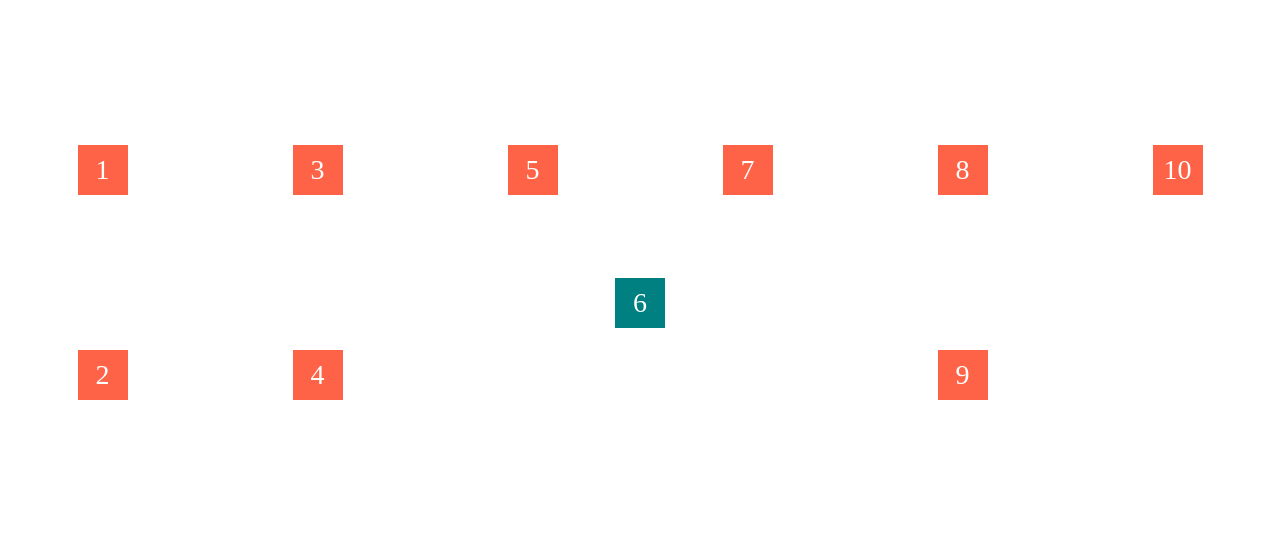
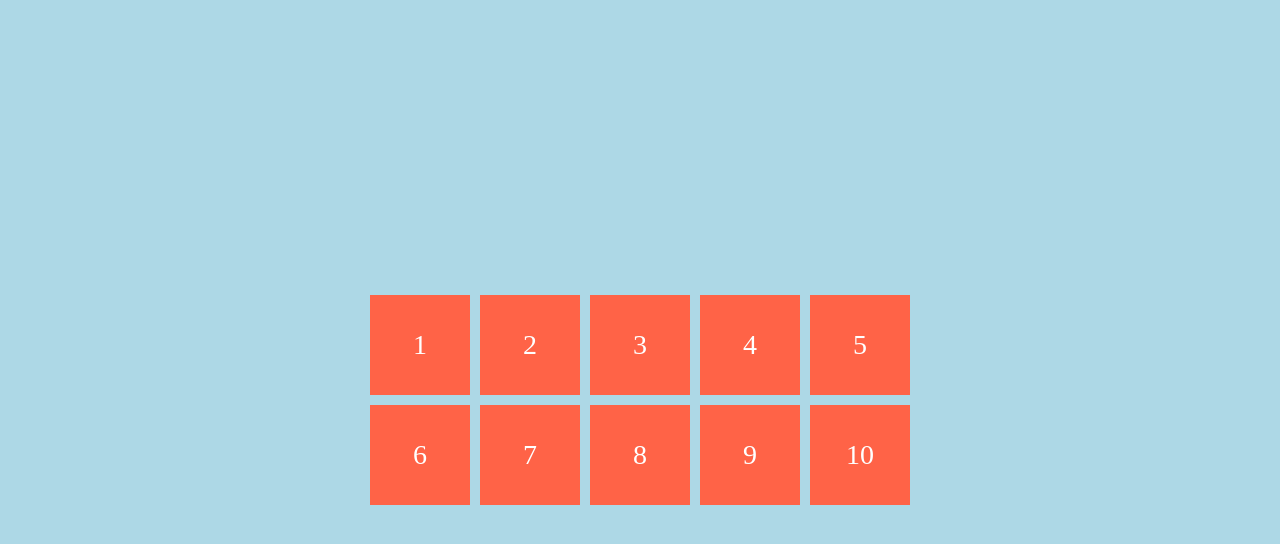
Before and after one commit to psoyeongg/css-Layout, a website built with Vite: page index.html in a window 1280 px wide. Built offline with nearby package versions, Linux system fonts and the light colour scheme.

Commit message:
Align and Justify Content

```diff
--- a/style.css
+++ b/style.css
@@ -5,21 +5,17 @@ body {
 
 .father {
   display: grid;
-  min-height: 50vh;
   gap: 10px;
-  grid-template-columns: repeat(2, 1fr);
-  grid-template-rows: repeat(2, 1fr);
-  grid-auto-rows: 1fr;
-  grid-auto-flow: column;
-  grid-auto-columns: 1fr;
-  /* justify-items: stretch;
-  align-items: stretch; */
-  place-items: end center;
+  height: 100vh;
+  grid-template-columns: repeat(5, 100px);
+  grid-template-rows: repeat(2, 100px);
+  background-color: lightblue;
+  /* align-content: center;
+  justify-content: center; */
+  place-content: center;
 }
 
 .child {
-  width: 50px;
-  height: 50px;
   background-color: tomato;
   display: flex;
   color: white;
@@ -27,11 +23,3 @@ body {
   justify-content: center;
   align-items: center;
 }
-
-.child:nth-child(6) {
-  background-color: teal;
-  /* align-self: start;
-  justify-self: end; */
-  place-self: center;
-  grid-column: span 2;
-}
```
